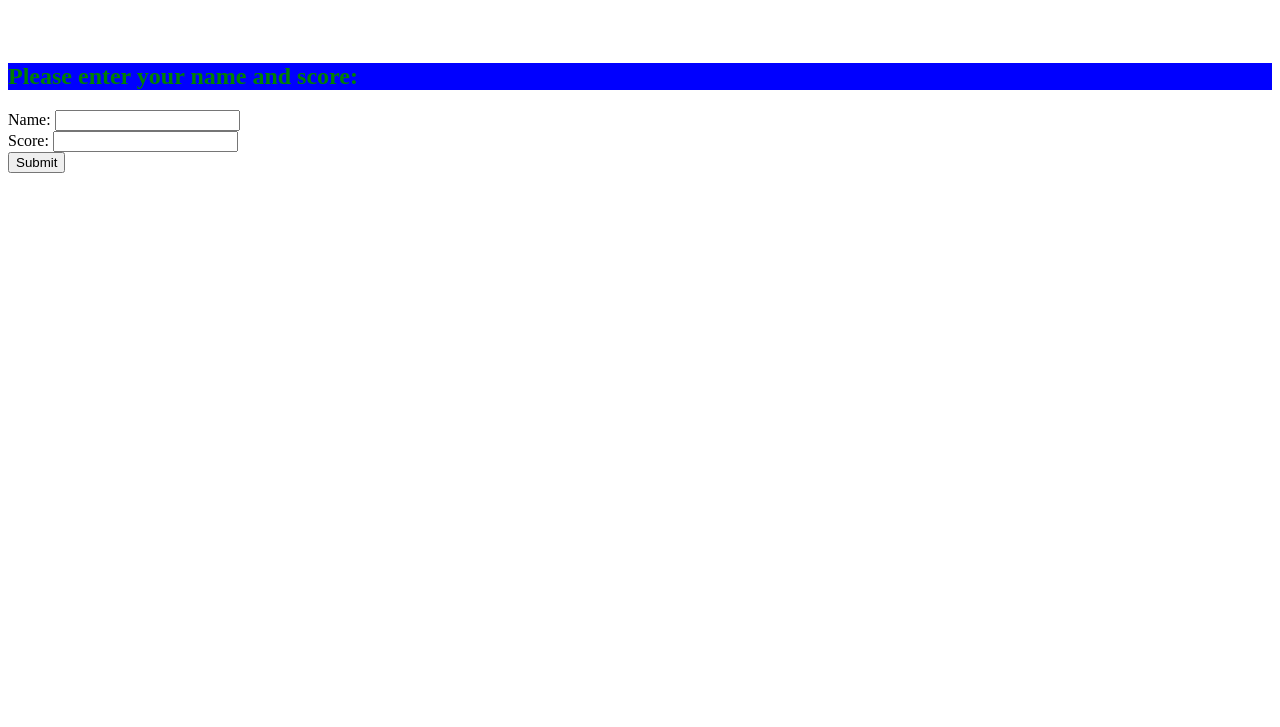
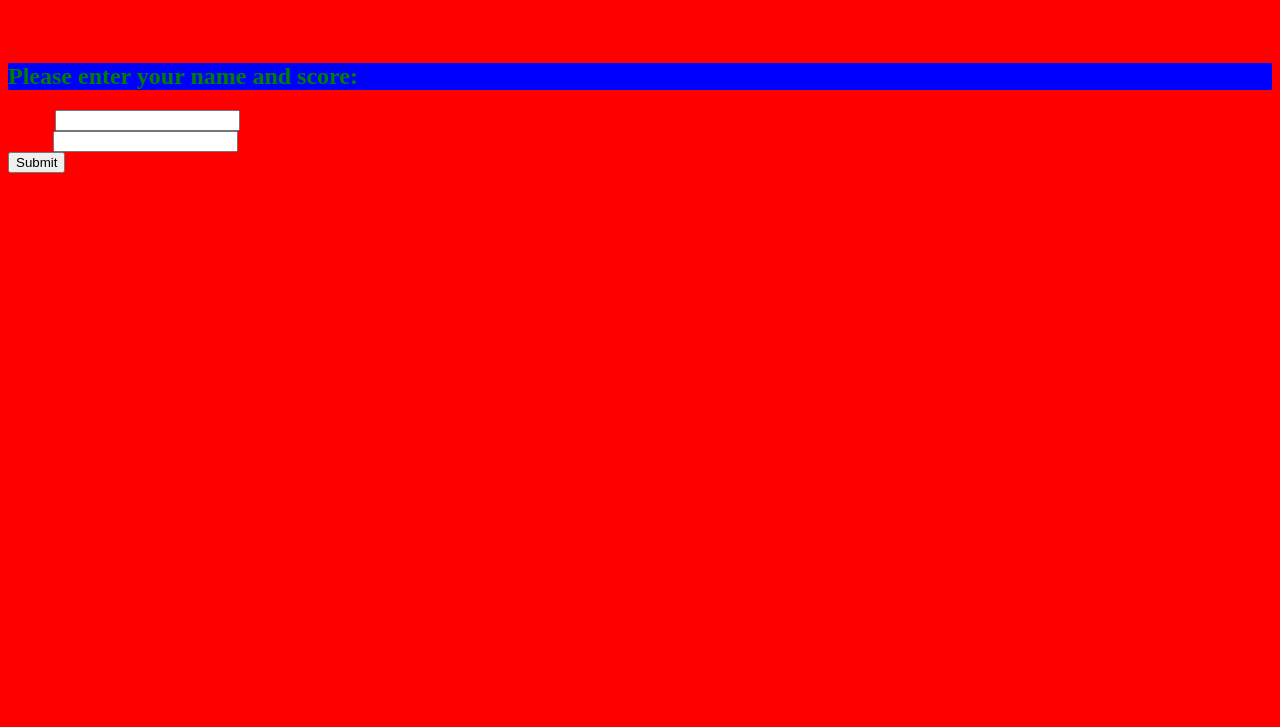
Before and after one commit to ilikealotgithub1234/NHApis, a website: page Week1/Sorting.html in a window 1280 px wide. Shown: the part 73-800 px from the top of the page. Drawn offline with nearby package versions, Linux system fonts and the light colour scheme.

Commit message:
Update Sorting.html

```diff
--- a/Week1/Sorting.html
+++ b/Week1/Sorting.html
@@ -13,7 +13,7 @@
 		color:green;
 		background:blue;
 	}
-	background{
+	body{
 		color:red;
 		background-color:red;
 	}
```
